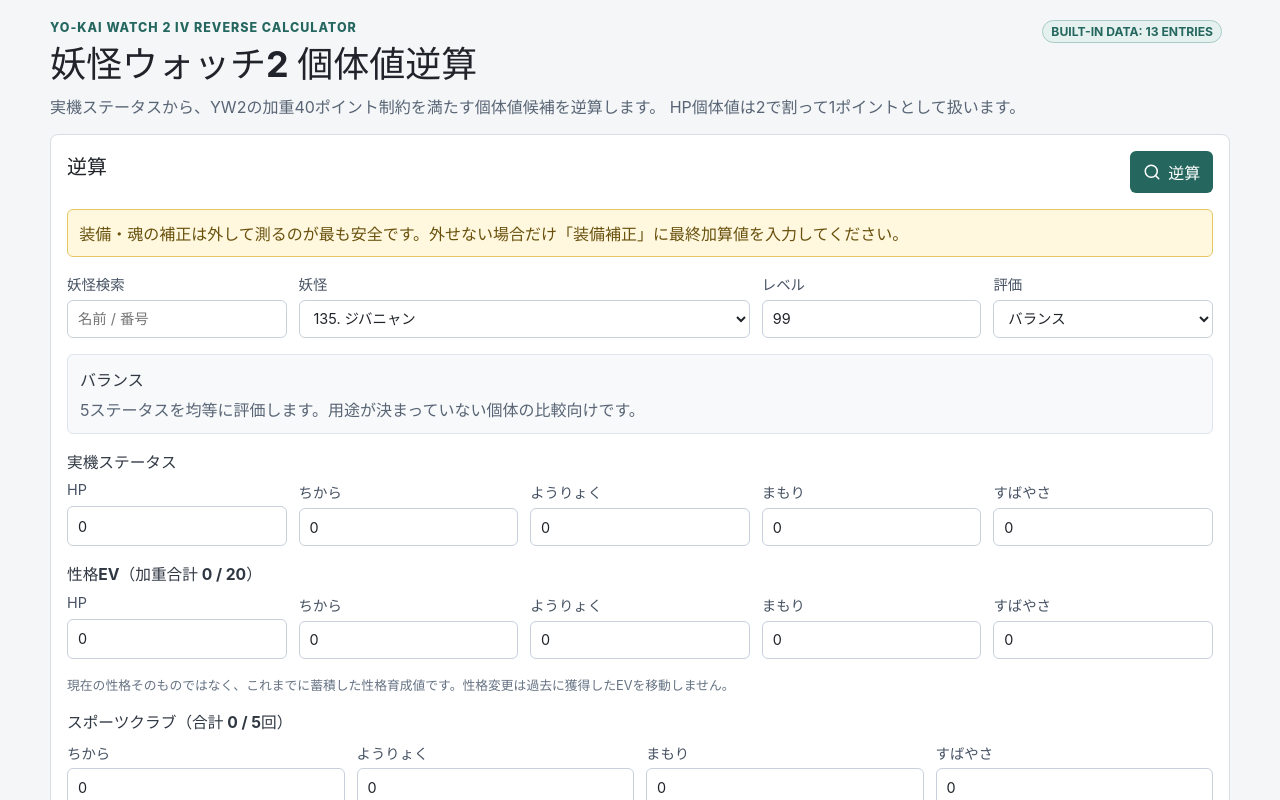
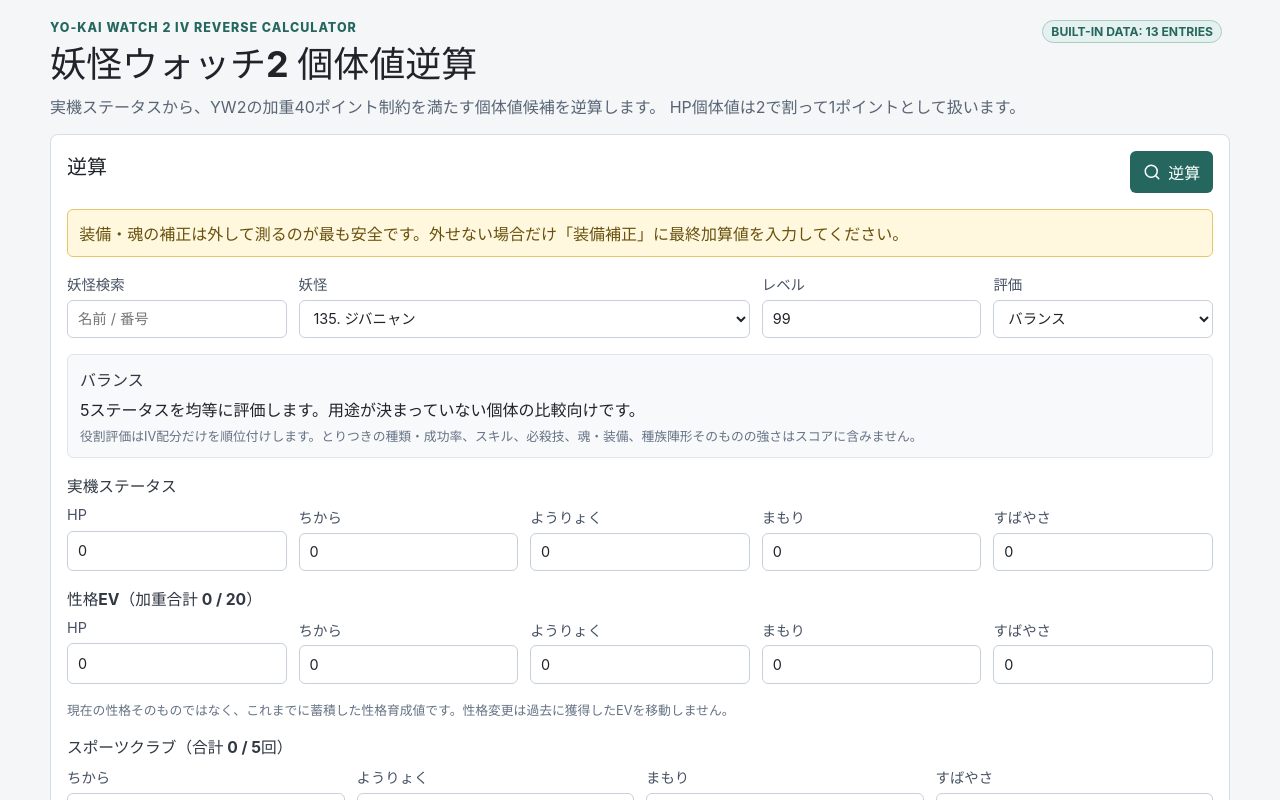
Before and after one commit to AlexanderGG-0520/yw2-iv-calculator, a React (Vite) app: page / in a window 1280 px wide. Shown: the top 800 px of the page. Built offline with nearby package versions, Linux system fonts and the light colour scheme.

Commit message:
feat: group role evaluation presets in UI

```diff
--- a/src/App.tsx
+++ b/src/App.tsx
@@ -2,7 +2,7 @@
 import { Copy, Search } from "lucide-react";
 import { calculateStats, evWeightedTotal, isValidIvSpread, ivWeightedTotal } from "./engine/calculationEngine";
 import { fitnessFromSessions, totalSessions } from "./engine/fitness";
-import { SCORE_PROFILE_DESCRIPTIONS, SCORE_PROFILE_IDS, SCORE_PROFILE_LABELS } from "./engine/scoring";
+import { SCORE_PROFILE_CAVEAT, SCORE_PROFILE_DESCRIPTIONS, SCORE_PROFILE_GROUPS, SCORE_PROFILE_LABELS } from "./engine/scoring";
 import {
   STAT_KEYS,
   type ReverseResult,
@@ -205,17 +205,22 @@
           <label>
             評価
             <select value={scoreProfile} onChange={(event) => setScoreProfile(event.target.value as ScoreProfileId)}>
-              {SCORE_PROFILE_IDS.map((id) => (
-                <option key={id} value={id}>{SCORE_PROFILE_LABELS[id]}</option>
+              {SCORE_PROFILE_GROUPS.map((group) => (
+                <optgroup key={group.label} label={group.label}>
+                  {group.ids.map((id) => (
+                    <option key={id} value={id}>{SCORE_PROFILE_LABELS[id]}</option>
+                  ))}
+                </optgroup>
               ))}
             </select>
           </label>
         </section>
 
-        <p className="score-profile-info">
+        <div className="score-profile-info">
           <strong>{SCORE_PROFILE_LABELS[scoreProfile]}</strong>
           <span>{SCORE_PROFILE_DESCRIPTIONS[scoreProfile]}</span>
-        </p>
+          <span className="muted">{SCORE_PROFILE_CAVEAT}</span>
+        </div>
 
         <StatInputs
           title="実機ステータス"
```
